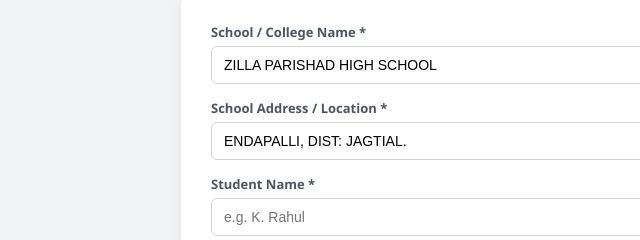
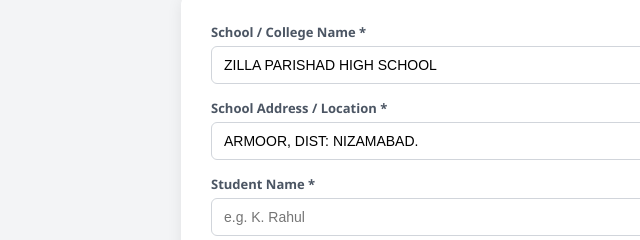
Before and after one commit to FillAndPrint/student-id, a plain HTML site: page index.html in a window 1280 px wide. Shown: the part 151-391 px from the top of the page, 104-744 px from the left. Drawn offline with Linux system fonts and the light colour scheme.

Commit message:
index.html

```diff
--- a/index.html
+++ b/index.html
@@ -414,7 +414,7 @@ input:focus, select:focus {
 
     <div class="full-width">
       <label>School Address / Location *</label>
-      <input type="text" id="schoolLocation" value="ENDAPALLI, DIST: JAGTIAL." placeholder="e.g. Endapalli, Dist: Jagtial.">
+      <input type="text" id="schoolLocation" value="ARMOOR, DIST: NIZAMABAD." placeholder="e.g. Endapalli, Dist: Jagtial.">
     </div>
 
     <div class="full-width">
```
